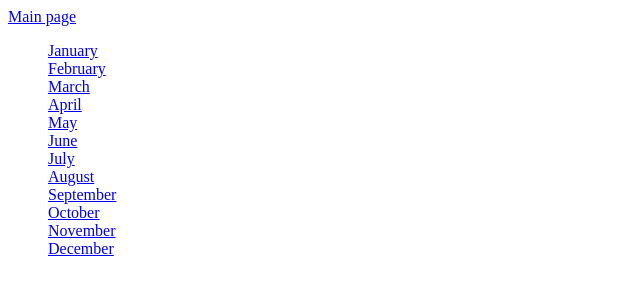
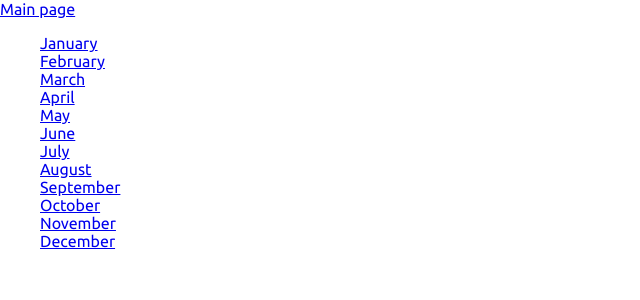
Before and after one commit to alrikzane/challenges, a Django app: page /challenges/ in a window 1280 px wide. Shown: the top 300 px of the page, without its empty margins (0-640 px from the left). Run offline with Django 4.2, Linux system fonts and the light colour scheme.

Commit message:
create and apply global css to base.html

```diff
--- a/challenges/challenges/settings.py
+++ b/challenges/challenges/settings.py
@@ -119,7 +119,9 @@ USE_TZ = True
 # https://docs.djangoproject.com/en/4.0/howto/static-files/
 
 STATIC_URL = 'static/'
-
+STATICFILES_DIRS = [
+    BASE_DIR / "static"
+]
 # Default primary key field type
 # https://docs.djangoproject.com/en/4.0/ref/settings/#default-auto-field
 
--- /dev/null
+++ b/challenges/static/styles.css
@@ -0,0 +1,8 @@
+@import url('https://fonts.googleapis.com/css2?family=Ubuntu:wght@400;700&display=swap');
+html {
+    font-family: 'Ubuntu', sans-serif;
+}
+
+body {
+    margin: 0;
+}
--- a/challenges/templates/base.html
+++ b/challenges/templates/base.html
@@ -1,3 +1,4 @@
+{% load static %}
 <!DOCTYPE html>
 <html lang="en">
 <head>
@@ -5,6 +6,8 @@
     <meta http-equiv="X-UA-Compatible" content="IE=edge">
     <meta name="viewport" content="width=device-width, initial-scale=1.0">
     <title>{% block title %} Default {% endblock %}</title>
+
+    <link rel="stylesheet" href="{% static 'styles.css' %}">
     {% block css %} {% endblock %}
 </head>
 <body>
```
